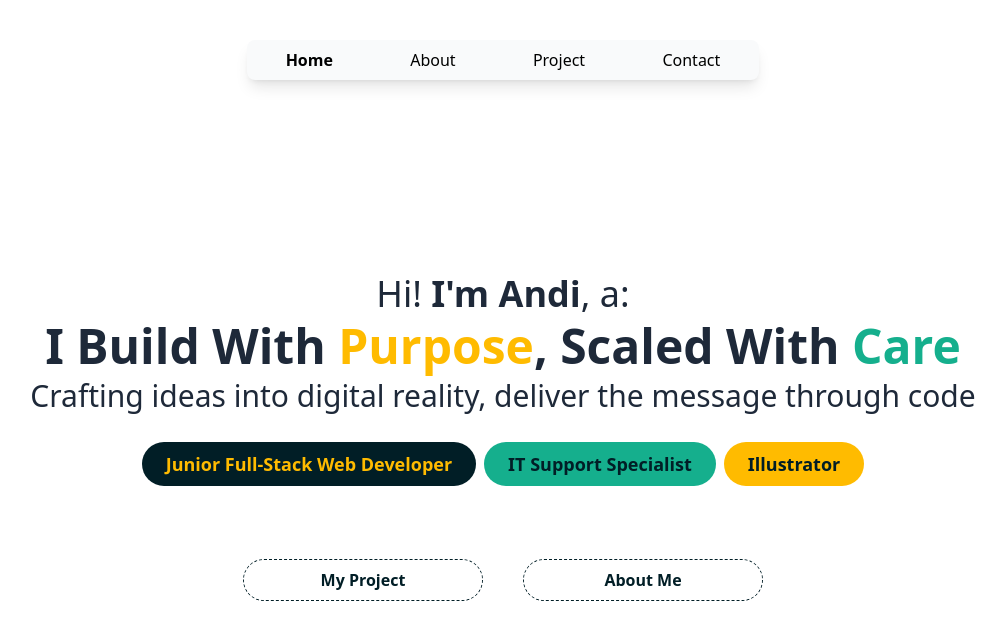
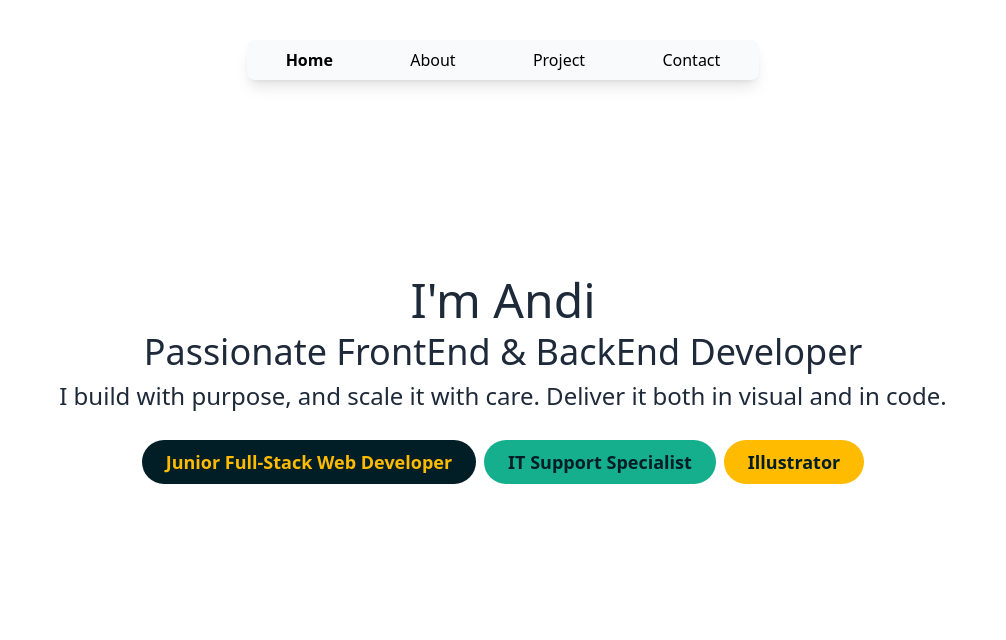
Before and after one commit to andi-ramadhan/andiramadhan.github.io, a React (Vite) app: page / in a window 1280 px wide. Shown: the top 640 px of the page, without its empty margins (137-1143 px from the left). Built offline with nearby package versions, Linux system fonts and the light colour scheme.

Commit message:
Dashboard alright

```diff
--- a/src/pages/Dashboard.jsx
+++ b/src/pages/Dashboard.jsx
@@ -6,30 +6,31 @@ const Dashboard = () => {
     <section id="home" className="flex justify-center text-gray-800 items-center -translate-y-5 min-h-screen w-full bg-[ffff]">
       <div className="flex flex-col justify-center items-center gap-5 w-[80%]">
         <div className="flex flex-col gap-2">
+          <motion.h1
+            initial= {{ opacity: 0, scale: 0.95 }}
+            animate= {{ opacity: 1, scale: 1 }}
+            transition={{ duration: 0.4, delay: 0.3 }}
+            className="md:text-center text-4xl md:text-5xl"
+          >
+            I'm Andi
+          </motion.h1>
           <motion.h2
             initial= {{ opacity: 0, scale: 0.95 }}
             animate= {{ opacity: 1, scale: 1 }}
-            transition={{ duration: 0.4, delay: 0.3 }}
+            transition={{ duration: 0.4, delay: 0.5 }}
             className="md:text-center text-3xl md:text-4xl"
           >
-            Hi! <span className=" font-semibold">I'm Andi</span>, a:
+            Passionate FrontEnd & BackEnd Developer
           </motion.h2>
-          <motion.h1
+          <motion.p
             initial= {{ opacity: 0, scale: 0.95 }}
             animate= {{ opacity: 1, scale: 1 }}
-            transition={{ duration: 0.4, delay: 0.5 }}
-            className='text-3xl md:text-4xl lg:text-5xl md:text-center font-semibold capitalize'
+            transition={{ duration: 0.4, delay: 0.6 }}
+            className="text-lg md:text-2xl"
           >
-            I build with <span className="text-my-yellow">purpose</span>, scaled with <span className="text-[#15af8d]">care</span>
-          </motion.h1>
-          <motion.h2
-            initial= {{ opacity: 0, y: 20 }}
-            animate= {{ opacity: 1, y: 0 }}
-            transition={{ duration: 0.3, delay: 0.7}}
-            className='text-2xl md:text-3xl md:text-center text-balance relative'
-          >
-            Crafting ideas into digital reality, deliver the message through code
-          </motion.h2>
+            I build with purpose, and scale it with care.
+            Deliver it both in visual and in code.
+          </motion.p>
         </div>
         <motion.div
           initial= {{ opacity: 0, y: 20 }}
@@ -64,26 +65,6 @@ const Dashboard = () => {
             </motion.span>
           </p>
         </motion.div>
-        <div className="w-[80%] h-full absolute top-60 lg:top-50 flex justify-center items-center gap-5 md:gap-10 text-center text-sm md:text-base">
-          <NavLink
-            to={'/project'}
-            className="
-            border border-dashed border-my-dark text-my-dark font-semibold rounded-full w-60 py-2
-            hover:bg-my-cyan transition-colors duration-200
-            "
-          >
-            My Project
-          </NavLink>
-          <NavLink
-            to={'/about'}
-            className="
-            border border-dashed border-my-dark text-my-dark font-semibold rounded-full w-60 py-2
-            hover:bg-my-yellow transition-colors duration-200
-            "
-          >
-            About Me
-          </NavLink>
-        </div>
       </div>
     </section>
   )
```
